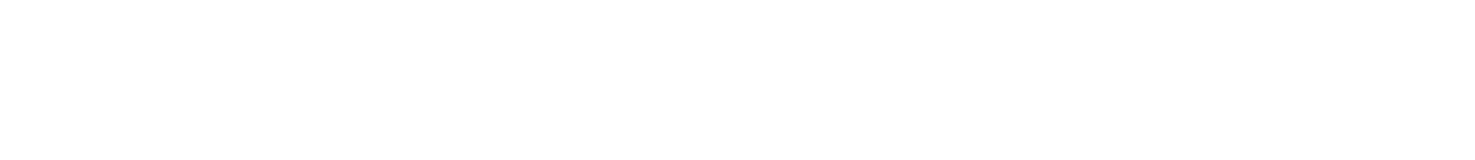
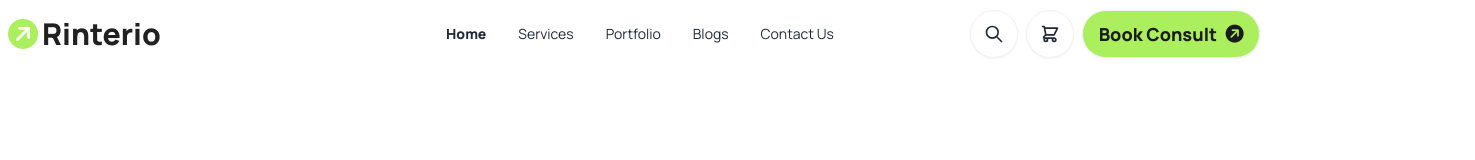
Before and after one commit to Immnazmul/assignment-3, a plain HTML site: page index.html in a window 1280 px wide. Shown: the whole page, 1475 px wide, since content can reach past the window. Drawn offline with nearby package versions, Linux system fonts and the light colour scheme.

Commit message:
navbar added

```diff
--- a/index.html
+++ b/index.html
@@ -12,6 +12,8 @@
 
 <style>.font-manrope {
     font-family: "Manrope", sans-serif;}</style>
+<!-- font awesome cdn -->
+<script src="https://kit.fontawesome.com/2908eaa286.js" crossorigin="anonymous"></script>
 
 <!--Daisy Ui Cdn  -->
 
@@ -29,6 +31,7 @@
           colors: {
             clifford: '#da373d',
             'book-btn': '#ABEF5F',
+            'bg-full': '#E9E9E9',
           }
         }
       }
@@ -41,7 +44,78 @@
 
 <header>
 <nav>
+    <div class="navbar bg-base-100">
+        <div class="navbar-start gap-1">
+          <i class="fa-solid fa-circle-arrow-up text-3xl text-book-btn rotate-45"></i>
+           <a class="font-extrabold text-[#212121] text-3xl">Rinterio</a>
+        </div>
+        <div class="navbar-center hidden lg:flex">
+          <ul class="menu menu-horizontal px-1">
+            <li><a class="font-extrabold">Home</a></li>
+            <li><a>Services</a></li>
+            <li><a>Portfolio</a></li>
+            <li><a>Blogs</a></li>
+            <li><a>Contact Us</a></li>
+          </ul>
+        </div>
+        <div class="navbar-end gap-3">
+            <div class="hidden md:inline-flex md:gap-2 lg:inline-flex lg:gap-2">
+                <button class="btn bg-white btn-circle">
+                    <svg
+                      xmlns="http://www.w3.org/2000/svg"
+                      class="h-5 w-5"
+                      fill="none"
+                      viewBox="0 0 24 24"
+                      stroke="currentColor">
+                      <path
+                        stroke-linecap="round"
+                        stroke-linejoin="round"
+                        stroke-width="2"
+                        d="M21 21l-6-6m2-5a7 7 0 11-14 0 7 7 0 0114 0z" />
+                    </svg>
+                  </button>
+                  <button class="btn bg-white btn-circle"> <svg
+                    xmlns="http://www.w3.org/2000/svg"
+                    class="h-5 w-5"
+                    fill="none"
 
+                    viewBox="0 0 24 24"
+                    stroke="currentColor">
+                    <path
+                      stroke-linecap="round"
+                      stroke-linejoin="round"
+                      stroke-width="2"
+                      d="M3 3h2l.4 2M7 13h10l4-8H5.4M7 13L5.4 5M7 13l-2.293 2.293c-.63.63-.184 1.707.707 1.707H17m0 0a2 2 0 100 4 2 2 0 000-4zm-8 2a2 2 0 11-4 0 2 2 0 014 0z" />
+                  </svg> </button>
+              <a class="btn rounded-3xl bg-book-btn font-extrabold text-lg text-[#1C1C1C]">Book Consult <i class="fa-solid fa-circle-arrow-up rotate-45"></i></a>
+            </div>
+          <div class="dropdown">
+            <div tabindex="0" role="button" class="btn btn-ghost lg:hidden">
+              <svg
+                xmlns="http://www.w3.org/2000/svg"
+                class="h-5 w-5"
+                fill="none"
+                viewBox="0 0 24 24"
+                stroke="currentColor">
+                <path
+                  stroke-linecap="round"
+                  stroke-linejoin="round"
+                  stroke-width="2"
+                  d="M4 6h16M4 12h8m-8 6h16" />
+              </svg>
+            </div>
+            <ul
+              tabindex="0"
+              class="menu menu-sm dropdown-content bg-base-100 rounded-box z-[1] mt-3 w-52 p-2 shadow">
+              <li><a>Home</a></li>
+              <li><a>Services</a></li>
+              <li><a>Portfolio</a></li>
+              <li><a>Blogs</a></li>
+              <li><a>Contact Us</a></li>
+            </ul>
+          </div>
+        </div>
+      </div>
 
 </nav>
 
```
